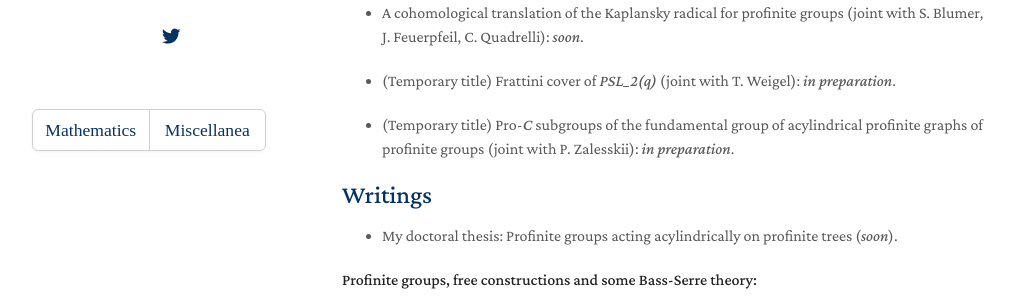
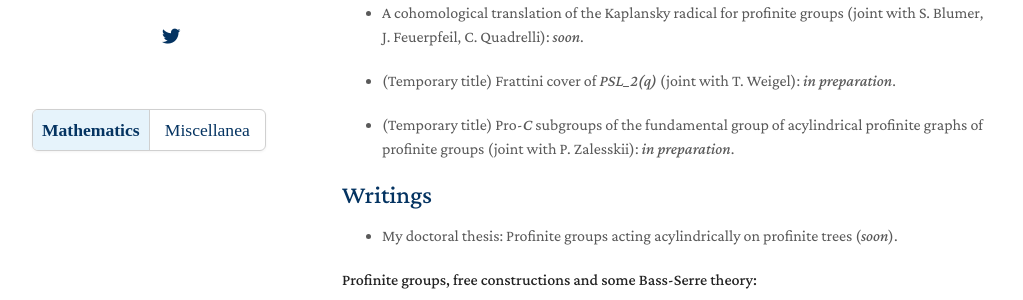
Before and after one commit to lcorrealopes/home, a Jekyll site: the page built from index.md, in a window 1280 px wide. Shown: the part 557-857 px from the top of the page, without its empty margins (128-1151 px from the left). Built offline with Jekyll 4.4.1, drawn with Linux system fonts in a browser that asks for light colours; nearby versions of some CDN libraries; a style sheet for code colours, icons or effects is not loaded.

Commit message:
Update homepage.html

```diff
--- a/_layouts/homepage.html
+++ b/_layouts/homepage.html
@@ -90,8 +90,13 @@
         <br>
 
         <ul class="nav-menu">
-        <li><a href="{{ '/' | relative_url }}">Mathematics</a></li>
-        <li><a href="{{ '/miscellanea' | relative_url }}">Miscellanea</a></li>
+          <li {% if page.url == '/' or page.url == '/index.html' %}class="active"{% endif %}>
+            <a href="{{ '/' | relative_url }}">Mathematics</a>
+          </li>
+
+          <li {% if page.url contains 'miscellanea' %}class="active"{% endif %}>
+            <a href="{{ '/miscellanea' | relative_url }}">Miscellanea</a>
+          </li>
         </ul>
 
       </header>
```
